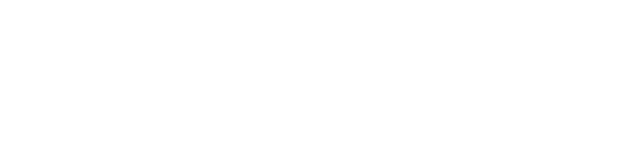
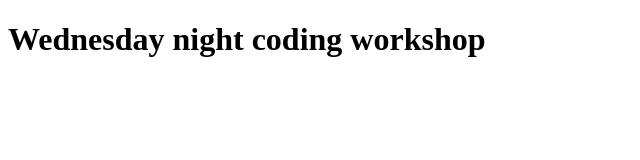
Before and after one commit to tdeming/tdeming.github.io, a plain HTML site: page index.html in a window 1280 px wide. Shown: the whole page, without its empty margins (0-640 px from the left). Drawn offline with Linux system fonts and the light colour scheme.

Commit message:
Update index.html

```diff
--- a/index.html
+++ b/index.html
@@ -3,5 +3,8 @@
   <head>
   <title> Tim's awesome webpage!</title>
   </head>
+  <body>
+    <h1> Wednesday night coding workshop </h1>
+  </body>
 
 </html>
```
